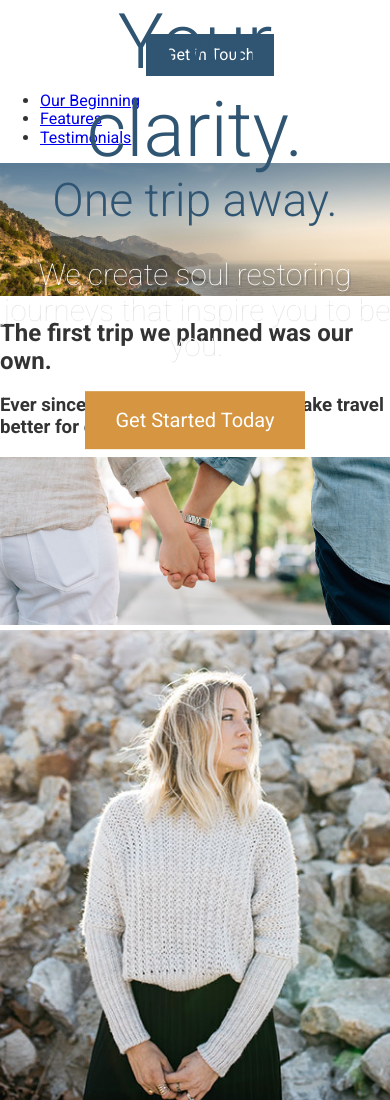
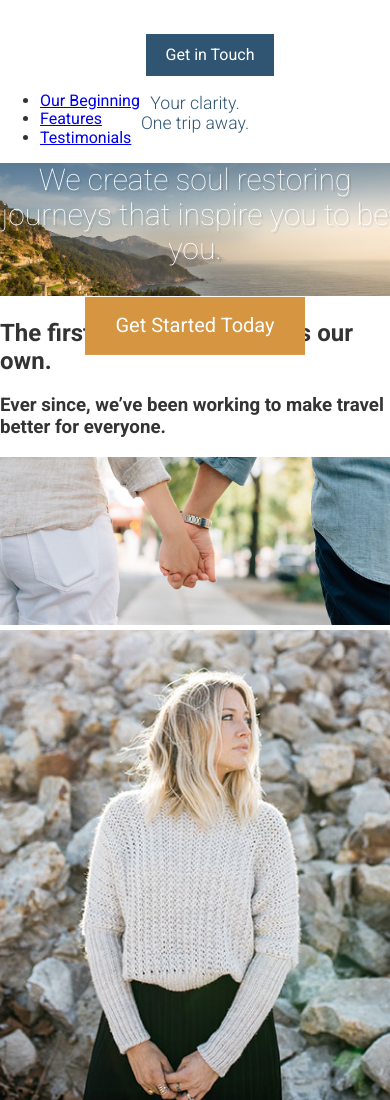
Before and after one commit to aschambers/travel-site, a website: page app/index.html in a window 390 px wide. Shown: the top 1100 px of the page. Drawn offline with Linux system fonts and the light colour scheme.

Commit message:
work on making text mobile first

```diff
--- /dev/null
+++ b/app/assets/styles/base/_mixins.css
@@ -0,0 +1,17 @@
+@define-mixin atSmall {
+	@media (min-width: 530px) {
+		@mixin-content;
+	}
+}
+
+@define-mixin atMedium {
+	@media (min-width: 800px) {
+		@mixin-content;
+	}
+}
+
+@define-mixin atLarge {
+	@media (min-width: 1200px) {
+		@mixin-content;
+	}
+}
--- a/app/assets/styles/modules/_large-hero.css
+++ b/app/assets/styles/modules/_large-hero.css
@@ -18,14 +18,32 @@
 	&__title {
 		font-weight: 300;
 		color: $mainBlue;
-		font-size: 4.8rem;
+		font-size: 1.1rem;
 		margin: 0;
+
+		/*@media (min-width: 530px) {
+			font-size:4.8rem;
+		}*/
+		@mixin atSmall {
+			font-size: 2rem;
+		}
+
+		@mixin atMedium {
+			font-size: 3.2rem;
+		}
+		@mixin atLarge {
+			font-size: 4.8rem;
+		}
 	}
 	&__subtitle {
 		font-weight: 300;
 		color: $mainBlue;
-		font-size: 2.9rem;
+		font-size: 1.1rem;
 		margin: 0;
+
+		@mixin atSmall {
+			font-size: 2.9rem;
+		}
 	}
 	&__description {
 		color: #FFF;
--- a/app/assets/styles/styles.css
+++ b/app/assets/styles/styles.css
@@ -1,5 +1,6 @@
 @import "normalize.css";
 @import "base/_global";
 @import "base/_variables";
+@import "base/_mixins";
 @import "modules/_large-hero";
 @import "modules/_btn";
--- a/app/temp/styles/styles.css
+++ b/app/temp/styles/styles.css
@@ -482,8 +482,33 @@ img {
 .large-hero__title {
 		font-weight: 300;
 		color: #2f5572;
-		font-size: 4.8rem;
+		font-size: 1.1rem;
 		margin: 0;
+	}
+
+/*@media (min-width: 530px) {
+			font-size:4.8rem;
+		}*/
+
+@media (min-width: 530px) {
+
+.large-hero__title {
+			font-size: 2rem
+	}
+	}
+
+@media (min-width: 800px) {
+
+.large-hero__title {
+			font-size: 3.2rem
+	}
+	}
+
+@media (min-width: 1200px) {
+
+.large-hero__title {
+			font-size: 4.8rem
+	}
 	}
 
 /* & is equivalent to .large-hero, so we can nest css so we can avoid descendant selectors
@@ -492,8 +517,15 @@ img {
 .large-hero__subtitle {
 		font-weight: 300;
 		color: #2f5572;
-		font-size: 2.9rem;
+		font-size: 1.1rem;
 		margin: 0;
+	}
+
+@media (min-width: 530px) {
+
+.large-hero__subtitle {
+			font-size: 2.9rem
+	}
 	}
 
 .large-hero__description {
--- a/gulp/tasks/styles.js
+++ b/gulp/tasks/styles.js
@@ -4,12 +4,13 @@ var autoprefixer = require('autoprefixer');
 var cssvars = require('postcss-simple-vars');
 var nested = require('postcss-nested');
 var cssImport = require('postcss-import');
+var mixins = require('postcss-mixins');
 
 gulp.task('styles', function() {
 	// console.log('watching stylesheet changes');
 	// move water in pipe from point a to b, and manipulate
 	return gulp.src('./app/assets/styles/styles.css')
-	.pipe(postcss([cssImport, cssvars, nested, autoprefixer]))
+	.pipe(postcss([cssImport, mixins, cssvars, nested, autoprefixer]))
 	.on('error', function(errorInfo) {
 		console.log(errorInfo.toString());
 		this.emit('end');
--- a/package.json
+++ b/package.json
@@ -30,7 +30,7 @@
     "gulp-watch": "^4.3.11",
     "postcss-hexrgba": "1.0.0",
     "postcss-import": "^11.0.0",
-    "postcss-mixins": "6.2.0",
+    "postcss-mixins": "^6.2.0",
     "postcss-nested": "^2.1.2",
     "postcss-simple-vars": "^4.1.0",
     "webpack": "3.8.1"
```
